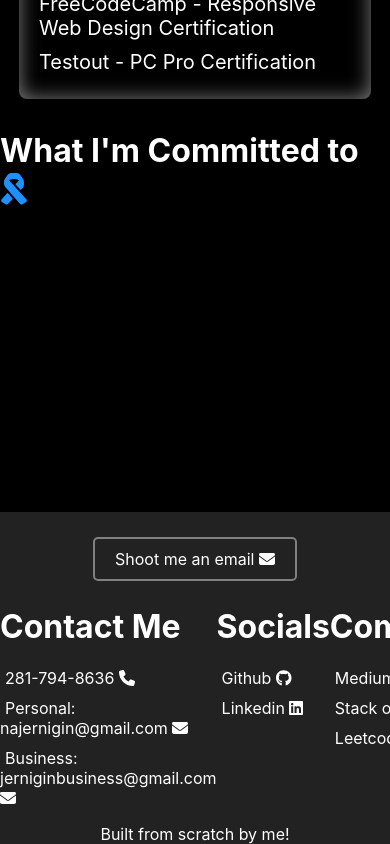
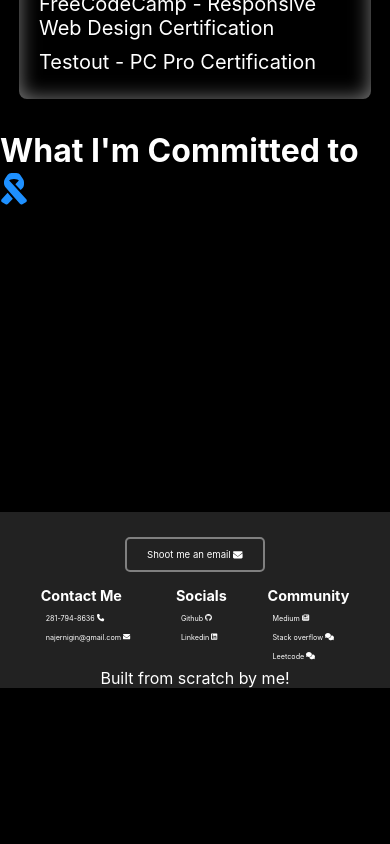
Before and after one commit to Nicholas0305/nicholasjernigin, a React (Create React App) app in the folder client/: page / in a window 390 px wide. Shown: the part 10191-11035 px from the top of the page. After the commit the page ends 10879 px from the top, so only its background shows below. Built offline with nearby package versions, Linux system fonts and the light colour scheme.

Commit message:
Footer Optimization

```diff
--- a/client/src/App.css
+++ b/client/src/App.css
@@ -351,6 +351,7 @@ a:hover::after {
   text-decoration: none;
   border-radius: 5px;
   transition: background-color 0.3s ease;
+  width: fit-content;
 }
 
 #send-email-container a:hover {
@@ -467,6 +468,7 @@ a:hover::after {
 
 .education-list-item {
   width: 25%;
+  height: 100%;
   background: black; /* Semi-transparent white background */
   border-radius: 8px;
   padding: 20px;
@@ -574,6 +576,18 @@ a:hover::after {
     width: 100%;
     height: fit-content;
   }
+  #send-email-container a {
+    font-size: 60%;
+  }
+  #contact-container {
+    font-size: 45%;
+  }
+  #socials-container {
+    font-size: 45%;
+  }
+  #community-container {
+    font-size: 45%;
+  }
 }
 
 #committedTo-section-container {
--- a/client/src/components/Footer.js
+++ b/client/src/components/Footer.js
@@ -27,14 +27,7 @@ function Footer() {
             </li>
             <li>
               <a href="mailto:najernigin@gmail.com">
-                Personal: najernigin@gmail.com{" "}
-                <FontAwesomeIcon icon={faEnvelope} />
-              </a>
-            </li>
-            <li>
-              <a href="mailto:jerniginbusiness@gmail.com">
-                Business: jerniginbusiness@gmail.com{" "}
-                <FontAwesomeIcon icon={faEnvelope} />
+                najernigin@gmail.com <FontAwesomeIcon icon={faEnvelope} />
               </a>
             </li>
           </ul>
```
